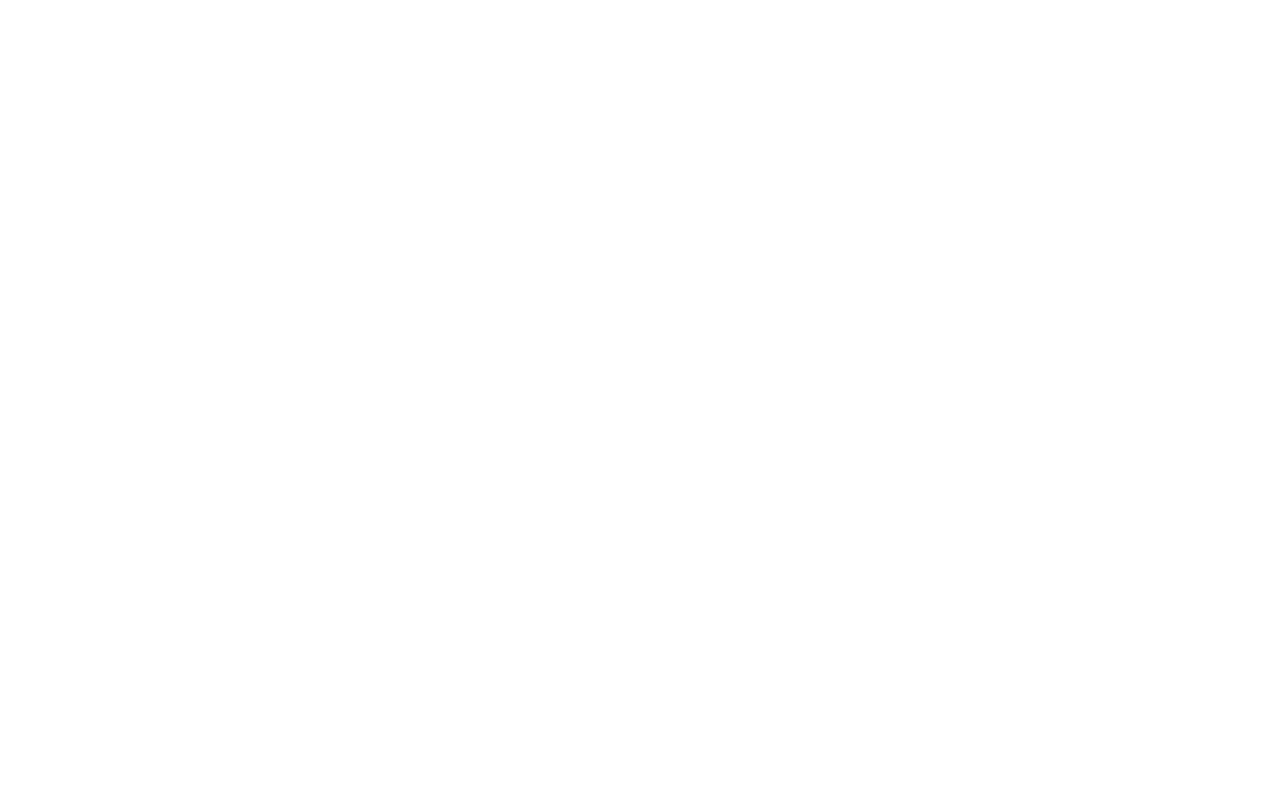
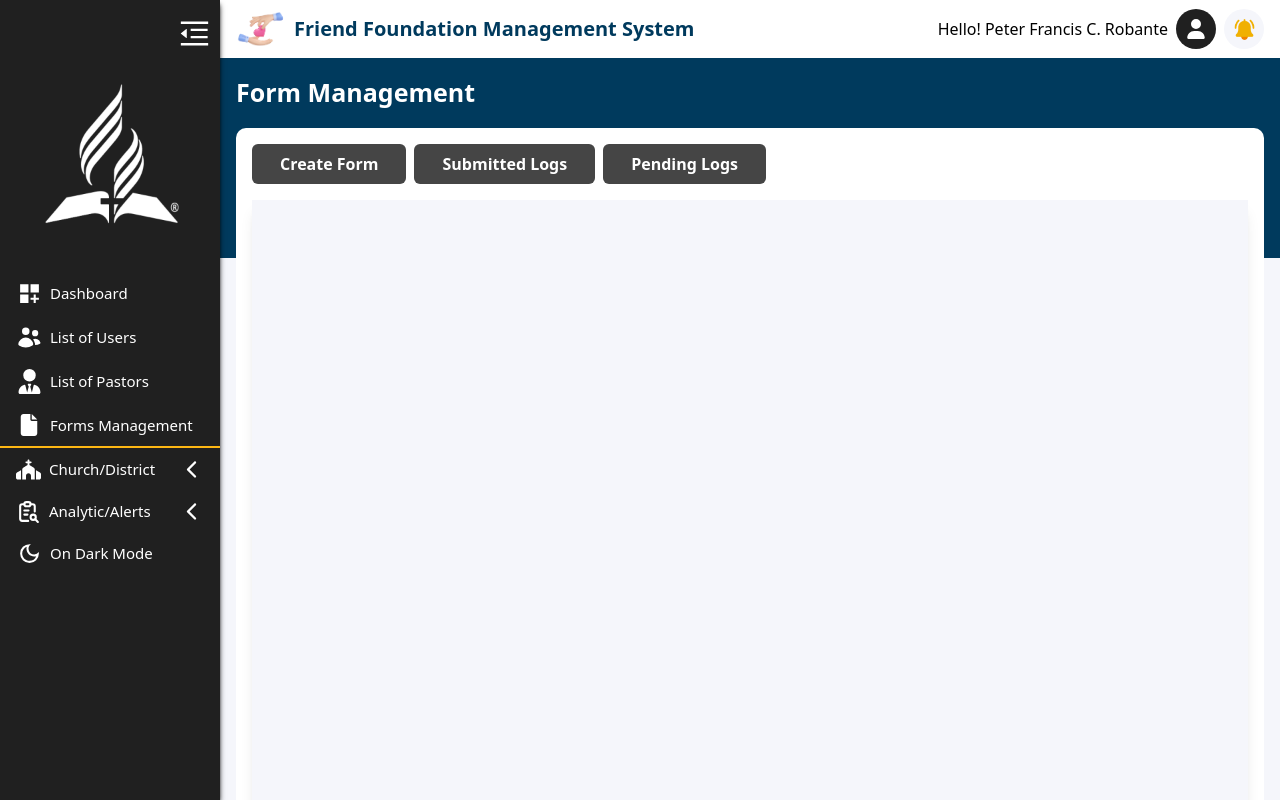
Before and after one commit to CEREBROX-IT/friend-foundation-frontend, a React (Vite) app: page /dashboard/forms-management in a window 1280 px wide. Before the commit this address had no page. Built offline with nearby package versions, Linux system fonts and the light colour scheme.

Commit message:
add admin form management

```diff
--- a/src/components/admin-components/admin-sidebar.tsx
+++ b/src/components/admin-components/admin-sidebar.tsx
@@ -104,7 +104,9 @@
           </div>
           <div
             className={`flex flex-row max-auto px-2 items-center hover:bg-secondary-light cursor-pointer border-b-[2px] border-fifth-dark ${
-              location.pathname === "/dashboard/users" ? "border-secondary-dark" : ""
+              location.pathname === "/dashboard/users"
+                ? "border-secondary-dark"
+                : ""
             }`}
             onClick={() => {
               navigate("/dashboard/users");
@@ -119,7 +121,9 @@
           </div>
           <div
             className={`flex flex-row max-auto px-2 items-center hover:bg-secondary-light cursor-pointer border-b-[2px] border-fifth-dark ${
-              location.pathname === "/" ? "border-secondary-dark" : ""
+              location.pathname === "/dashboard/pastors-management"
+                ? "border-secondary-dark"
+                : ""
             }`}
             onClick={() => {
               //change it to the actual path
@@ -137,7 +141,9 @@
           </div>
           <div
             className={`flex flex-row max-auto px-2 items-center hover:bg-secondary-light cursor-pointer border-b-[2px] border-fifth-dark ${
-              location.pathname === "/" ? "border-secondary-dark" : ""
+              location.pathname === "/dashboard/forms-management"
+                ? "border-secondary-dark"
+                : ""
             }`}
             onClick={() => {
               //change it to the actual path
--- a/src/components/admin-components/new-user-modal.tsx
+++ b/src/components/admin-components/new-user-modal.tsx
@@ -54,8 +54,8 @@
     <div className="absolute inset-0 flex justify-center items-center md:items-start backdrop-brightness-50 overflow-y-hidden  ">
       <div
         className=" max-h-[90vh] md:max-h-[100vh] max-w-[450px] dark:bg-fourth-dark dark:text-white  bg-white  rounded-[10px]  p-4 mx-4 fixed top-0 "
-        data-aos="fade-down"
-        data-aos-duration="200"
+        // data-aos="fade-down"
+        // data-aos-duration="200"
       >
         <div className="flex justify-end" onClick={closeUserModal}>
           <IoMdCloseCircle className="text-4xl cursor-pointer" />
--- /dev/null
+++ b/src/pages/dashboard/admin-dashboard/admin-form-management.tsx
@@ -0,0 +1,61 @@
+import { useState } from "react";
+import Header from "../../../components/header";
+import ListUsersOverview from "../../../components/admin-components/list-users-overview";
+import NewUserModal from "../../../components/admin-components/new-user-modal";
+const AdminFormManagement = () => {
+  const [openNewUserModal, setOpenNewUserModal] = useState(false);
+
+  const handleOpenNewuserModal = () => setOpenNewUserModal(true);
+  const hanldeCloseOpenNewUserModal = () => setOpenNewUserModal(false);
+  return (
+    <div
+      className={`relative flex flex-col w-full bg-fourth-light dark:bg-fourth-dark ${
+        openNewUserModal ? "overflow-hidden max-h-screen " : "overflow-y-auto"
+      }`}
+    >
+      <Header />
+      <div className=" w-full h-[200px] bg-primary-light p-4 ">
+        <p className="text-sixth-light font-semibold text-[25px]">
+          Form Management
+        </p>
+      </div>
+
+      <div className="flex-1 w-full px-4 absolute translate-y-32">
+        <div className=" bg-white p-4 rounded-[10px] dark:bg-fourth-dark">
+          <div className="flex gap-2 flex-wrap basis-4">
+            <button
+              className="bg-fourth-dark py-2 px-7 text-white dark:bg-white  dark:text-black font-bold  rounded-md mb-4 hover:opacity-85"
+              onClick={handleOpenNewuserModal}
+            >
+              Create Form
+            </button>
+            <button
+              className="bg-fourth-dark py-2 px-7 text-white dark:bg-white  dark:text-black font-bold  rounded-md mb-4 hover:opacity-85"
+              onClick={handleOpenNewuserModal}
+            >
+                Submitted Logs
+            </button>
+            <button
+              className="bg-fourth-dark py-2 px-7 text-white dark:bg-white  dark:text-black font-bold  rounded-md mb-4 hover:opacity-85"
+              onClick={handleOpenNewuserModal}
+            >
+              Pending Logs
+            </button>
+          </div>
+          <div className="bg-sixth-light dark:bg-sixth-dark  shadow-lg rounded-[10px]">
+            <div className="min-h-[80vh] bg-fourth-light"></div>
+          </div>
+        </div>
+        <p className="px-4 mb-2 text-[14px] text-[#707070] text-center dark:text-white">
+          © Copyright reserve Friend Foundation Management System 2024
+        </p>
+      </div>
+
+      {openNewUserModal && (
+        <NewUserModal closeUserModal={hanldeCloseOpenNewUserModal} />
+      )}
+    </div>
+  );
+};
+
+export default AdminFormManagement;
--- a/src/routes/protected.tsx
+++ b/src/routes/protected.tsx
@@ -6,6 +6,7 @@
 import AdminChurchAssignment from "../pages/dashboard/admin-dashboard/admin-church-assignment";
 import AdminAssignmentLogs from "../pages/dashboard/admin-dashboard/admin-assignment-logs";
 import AdminNotificationLogs from "../pages/dashboard/admin-dashboard/admin-notification-logs";
+import AdminFormManagement from "../pages/dashboard/admin-dashboard/admin-form-management";
 
 const Protected = () => {
   return (
@@ -66,6 +67,16 @@
             </div>
           }
         />
+
+        <Route
+          path="/dashboard/forms-management"
+          element={
+            <div className="relative mx-auto w-full flex flex-row custom-scrollbar">
+              <AdminSideBar />
+              <AdminFormManagement />
+            </div>
+          }
+        />
       </Routes>
     </div>
   );
```
